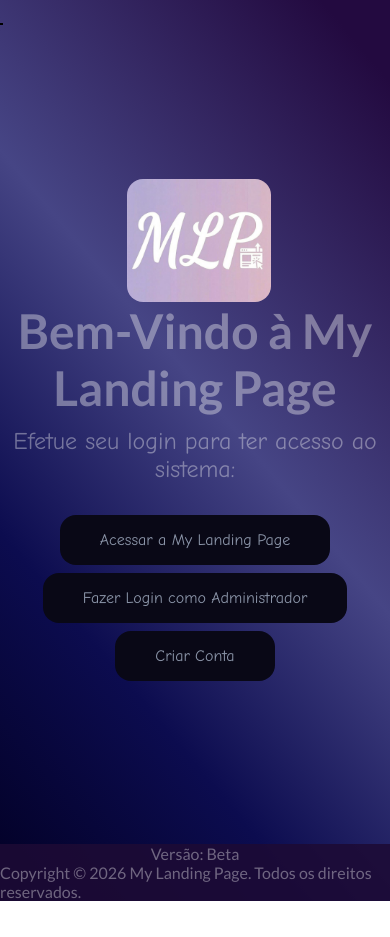
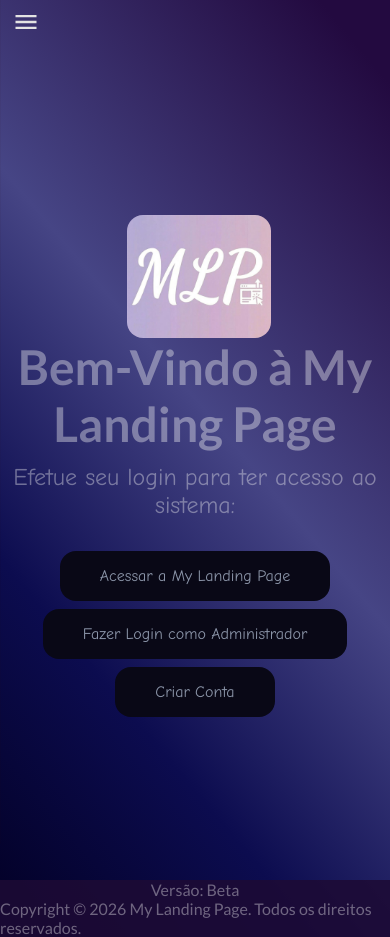
Before and after one commit to danilo-toriy-db1/projeto-pdi-evoluido, an Angular app: page /login in a window 390 px wide. Before the commit the page ends 901 px from the top, so only its background shows below. Built offline with nearby package versions, Linux system fonts and the light colour scheme.

Commit message:
style feat: adicionado menu hamburguer em telas mobile para navegação

```diff
--- a/src/app/shared/header/header.html
+++ b/src/app/shared/header/header.html
@@ -1,8 +1,10 @@
+<div [class]="expand() ? 'expanded' : '' ">
+    <a id="navbar__menu--collapsed" (click)="toggleExpand()" aria-label="Abrir menu"></a>
     <header id="cabecalho">
         <nav id="navbar">
             <div class="menu__container">
                 <span>Fechar Menu</span>
-            <a id="navbar__menu"></a>
+                <a id="navbar__menu" (click)="toggleExpand()"></a>
             </div>
             @for (anchor of dadosHeader(); track $index) {
                 <a [id]="anchor.id"
@@ -29,3 +31,4 @@
         </div>
 
     </header>
+</div>
--- a/src/app/shared/header/header.scss
+++ b/src/app/shared/header/header.scss
@@ -2,6 +2,15 @@
 @use 'mixins/flexbox' as *;
 @use 'mixins/grid' as *;
 @use 'mixins/sizes_positions' as *;
+
+:host{
+    @include responsivo('celular'){
+        @include grid($column: auto 1fr, $area: "cabecalho main"
+                                                "cabecalho rodape"
+                     );
+        overflow-x: hidden;
+    }
+}
 
 #cabecalho{
     background-color: var(--background-header);
@@ -26,6 +35,19 @@
         transform: translateX(-100%);
         transition: transform 0.2s ease-in-out;
         z-index: 10;
+    }
+}
+
+.expanded{
+    @include responsivo('celular'){
+        #navbar__menu--collapsed{
+            display: none;
+        }
+
+        #cabecalho{
+            transform: translateX(0);
+            height: 100%;
+        }
     }
 }
 
@@ -85,14 +107,52 @@
 
 #navbar__menu--collapsed {
     display: none;
+
+    @include responsivo('celular'){
+        grid-area: main;
+        background-image: url("/assets/icons/menu.svg");
+        background-size: cover;
+        background-repeat: no-repeat;
+        @include flexbox($align: flex-start, $justify: flex-start);
+        @include sizes_positions($width: 1.75rem, $height: 1.75rem);
+        margin: 0.5rem 0 0 0.75rem;
+        z-index: 99;
+    }
 }
 
 #navbar__menu{
     display: none;
+
+    @include responsivo('celular'){
+        background-image: url("/assets/icons/menu.svg");
+        background-size: cover;
+        background-repeat: no-repeat;
+        display: flex;
+        align-self: self-end;
+        margin: 0;
+        width: 1.5rem;
+        height: 1.5rem;
+    }
 }
 
 .menu__container{
     display: none;
+
+    @include responsivo('celular'){
+        display: flex;
+        flex-direction: row;
+        justify-content: flex-end;
+
+
+        span{
+            display: flex;
+            justify-self: flex-end;
+            align-items: center;
+            font-size: 0.5rem;
+            font-family: var(--text-font-secundary);
+            color: var(--white-text);
+        }
+    }
 }
 
 #initial__page{
@@ -123,9 +183,7 @@
     }
 
     @include responsivo('celular'){
-        margin: 2rem 0 0 0;
-        display: flex;
-        align-self: center;
+        margin: 4rem 2.5rem 0 0;
     }
 
     &:hover{
@@ -142,6 +200,12 @@
             border-radius: 1rem;
             padding: 0.35rem;
             font-size: 0.85rem;
+
+            @include responsivo('celular'){
+                @include sizes_positions($width:max-content, $top: 90%, $left: -50%, $right: 0);
+                padding: 0.35rem;
+                font-size: 0.5rem;
+            }
         }
     }
 }
@@ -162,9 +226,7 @@
     }
 
     @include responsivo('celular'){
-        margin: 2rem 0 0 0;
-        display: flex;
-        align-self: center;
+        margin: 4rem 0 0 2.5rem;
     }
 
     &:hover{
@@ -181,6 +243,12 @@
             border-radius: 1rem;
             padding: 0.35rem;
             font-size: 0.85rem;
+
+            @include responsivo('celular'){
+                @include sizes_positions($width:max-content, $top: 90%, $left: -50%, $right: 0);
+                padding: 0.35rem;
+                font-size: 0.5rem;
+            }
         }
     }
 }
--- a/src/app/shared/header/header.ts
+++ b/src/app/shared/header/header.ts
@@ -17,6 +17,7 @@ export class Header {
 
   private router = inject(Router);
   private localStorageService = inject(LocalStorageService);
+  expand = signal<boolean>(false);
 
   isLoginPage = input<boolean>();
   paginaSelecionada = output<string>();
@@ -46,6 +47,10 @@ export class Header {
     })
   }
 
+  toggleExpand(){
+    this.expand.set(!this.expand());
+  }
+
   getTheme(){
     this.mudaTema.alternarTema();
     this.tema.set(this.localStorageService.get('tema'));
```
Lines whose indentation alone changed are shown as unchanged.
